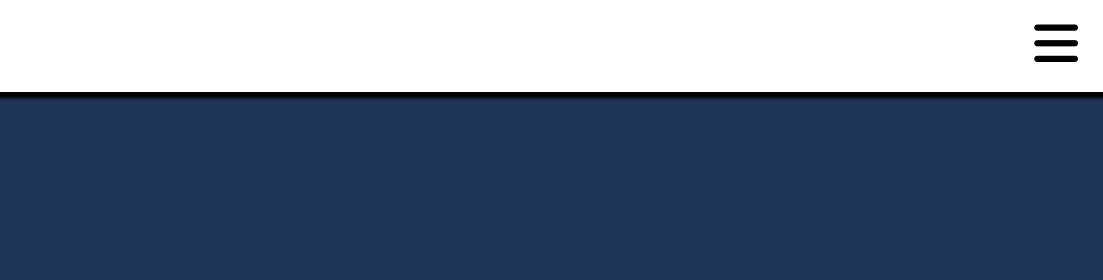
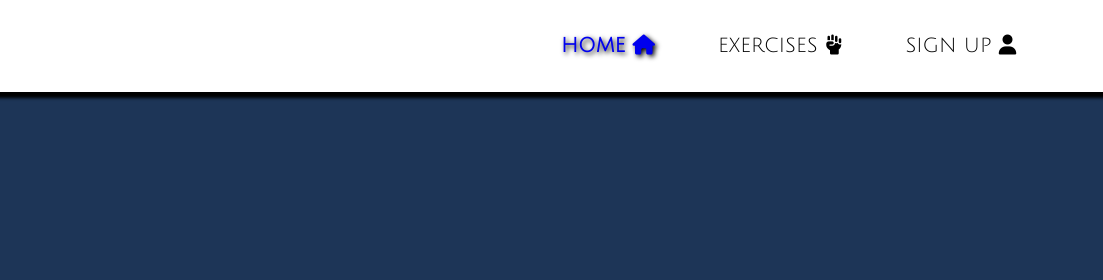
Before and after one commit to CorDamir/PerfectPosture, a plain HTML site: page index.html in a window 1280 px wide. Shown: the top 280 px of the page, 177-1280 px from the left. Drawn offline with Linux system fonts and the light colour scheme.

Commit message:
added header style for wider screens

```diff
--- a/assets/css/style.css
+++ b/assets/css/style.css
@@ -40,18 +40,17 @@ header {
 }
 
 /* menu button style */
-header > label {
+#menu-icon {
     font-size: 50px;
     margin: 0 25px;
 }
-
 
 /* rotate menu icon and show menu on click */
 #menu-button:checked ~ #menu-element {
     display: block;
 }
 
-#menu-button:checked ~ label > i {
+#menu-button:checked ~ #menu-icon > i {
     transform: rotate(90deg);
 }
 
@@ -109,3 +108,31 @@ footer {
     text-shadow: #000 2px 2px 5px;
     font-weight: bold;
 }
+
+
+/* Wider than 700 px displays */
+@media screen and (min-width: 700px) {
+
+    #menu-element {
+        all: unset;
+        flex-grow: 1;
+        display: flex;
+    }
+
+    #menu-icon {
+        display: none;
+    }
+
+    #menu-element > ul {
+        flex-grow: 1;
+        display: flex;
+        padding-right: 5%;
+        justify-content: end;
+        align-items: center;
+    }
+
+    #menu-element > ul > li {
+        margin: 0 3%;
+    }
+
+}
--- a/index.html
+++ b/index.html
@@ -32,11 +32,13 @@
                     <img src="assets/favicon/posture128.png" alt="Perfect posture logo">
                     <h2>PERFECT <br> POSTURE</h2>
                 </a>
+
                 <!-- standard icon for dropdown menu as a checkbox label -->
                 <input type="checkbox" id="menu-button" name="menu-toggle" class="hidden-element">
-                <label for="menu-button">
+                <label for="menu-button" id="menu-icon">
                     <i class="fa-solid fa-bars"></i>
                 </label>
+
                 <!-- menu as a list -->
                 <nav id="menu-element" class="hidden-element">
                     <ul>
```
